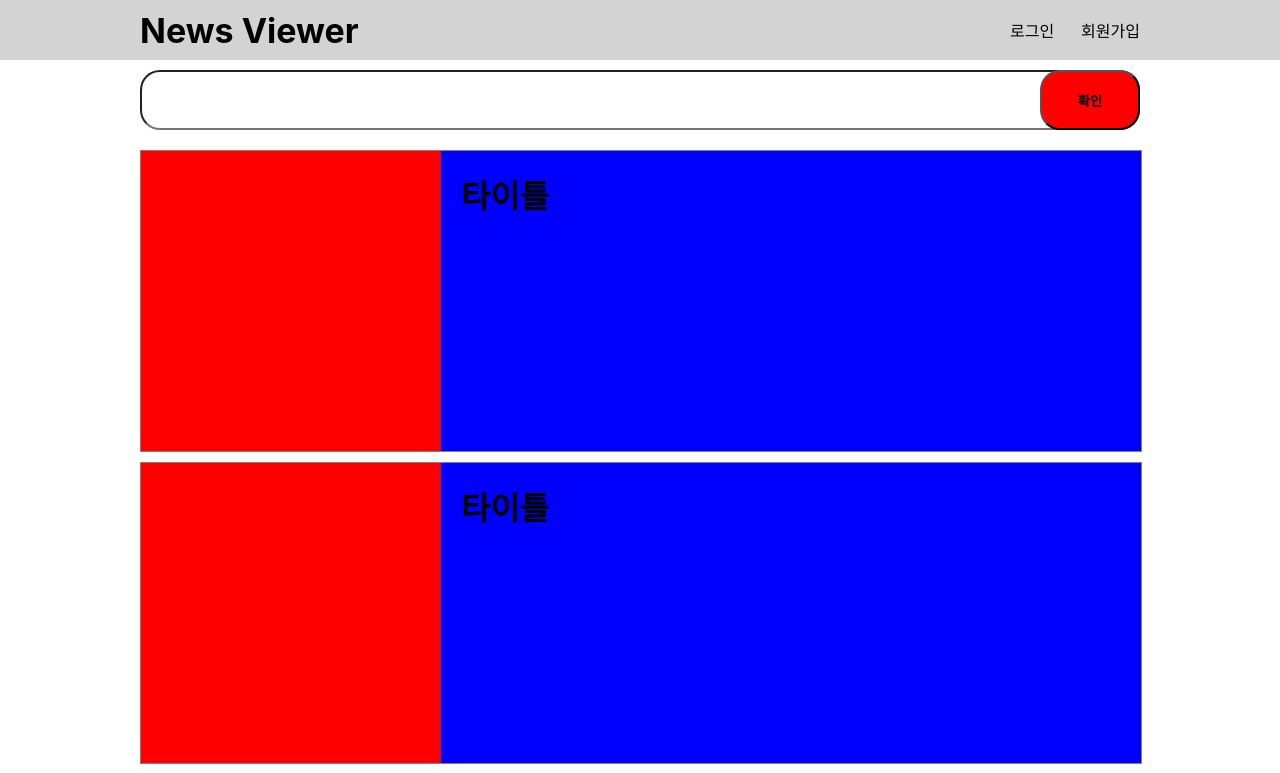
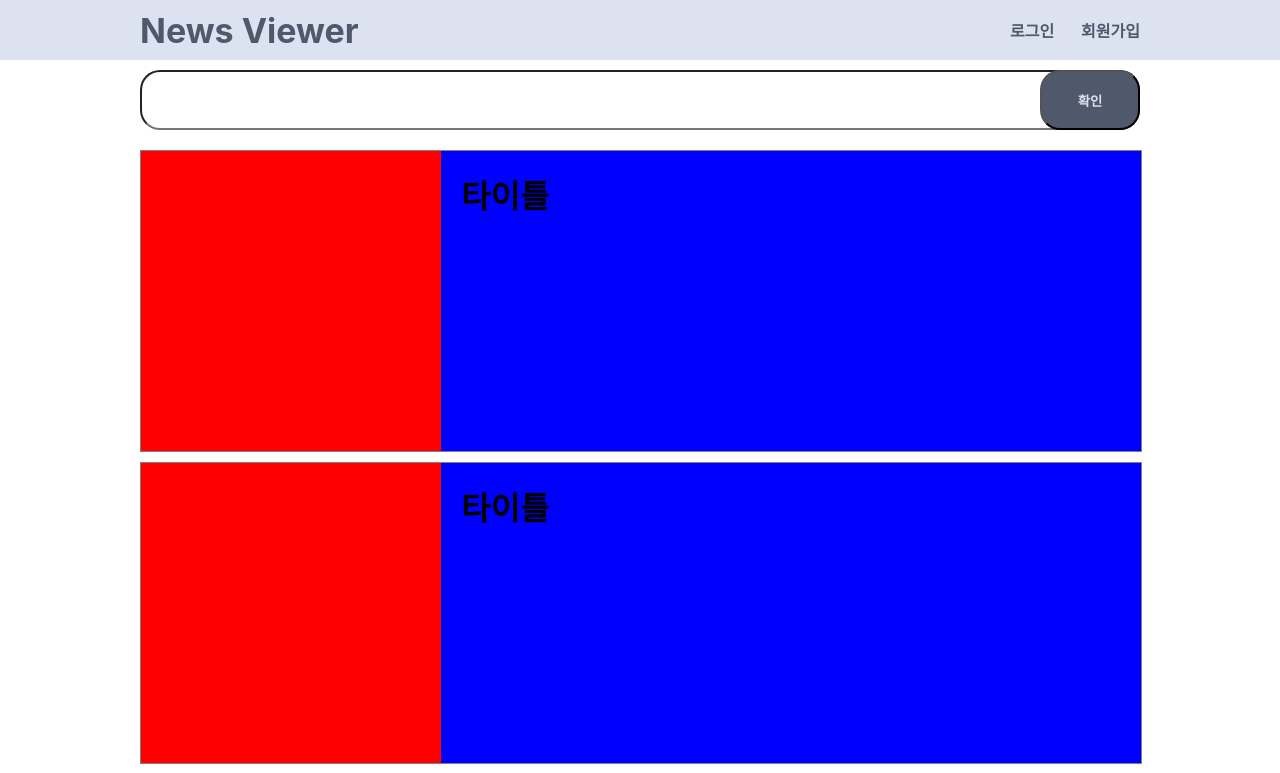
Before and after one commit to nggoong/news-viewer, a React (Create React App) app: page / in a window 1280 px wide. Shown: the top 773 px of the page. Built offline with nearby package versions, Linux system fonts and the light colour scheme.

Commit message:
FEAT: styled-components를 사용하여 테마 설정 및 적용

```diff
--- a/src/components/Header/Header.tsx
+++ b/src/components/Header/Header.tsx
@@ -27,7 +27,7 @@ const HeaderWrapper = styled.div`
     position:fixed;
     top:0;
     left:0;
-    background:lightgray;
+    background:${({theme}) => theme.colors.mainLightBlue};
     z-index:1000;
     /* background:green; */
 `
@@ -48,13 +48,16 @@ const HeaderLogo = styled.div`
     align-items:center;
     h1 {
         font-size:34px;
+        color:${({theme}) => theme.colors.mainDarkBlue};
     }
 `
 
 const HeaderItems = styled.div`
     min-width:130px;
     height:100%;
+    color:${({theme}) => theme.colors.mainDarkBlue};
     display:flex;
     align-items:center;
     justify-content:space-between;
+    font-weight:bold;
 `
--- a/src/components/search/Searchform.tsx
+++ b/src/components/search/Searchform.tsx
@@ -43,4 +43,6 @@ const SearchFormButton = styled.button`
     border-radius:20px;
     cursor:pointer;
     font-weight:bold;
+    background:${({theme}) => theme.colors.mainDarkBlue};
+    color:${({theme}) => theme.colors.mainLightBlue};
 `
--- /dev/null
+++ b/src/styles/theme.ts
@@ -0,0 +1,11 @@
+const colors = {
+    mainLightBlue:"#DCE2F0",
+    mainDarkBlue:"#50586C"
+}
+
+
+const theme = {
+    colors
+}
+
+export default theme;
```
Also changed, not shown: src/App.tsx (+5 -2 lines).
